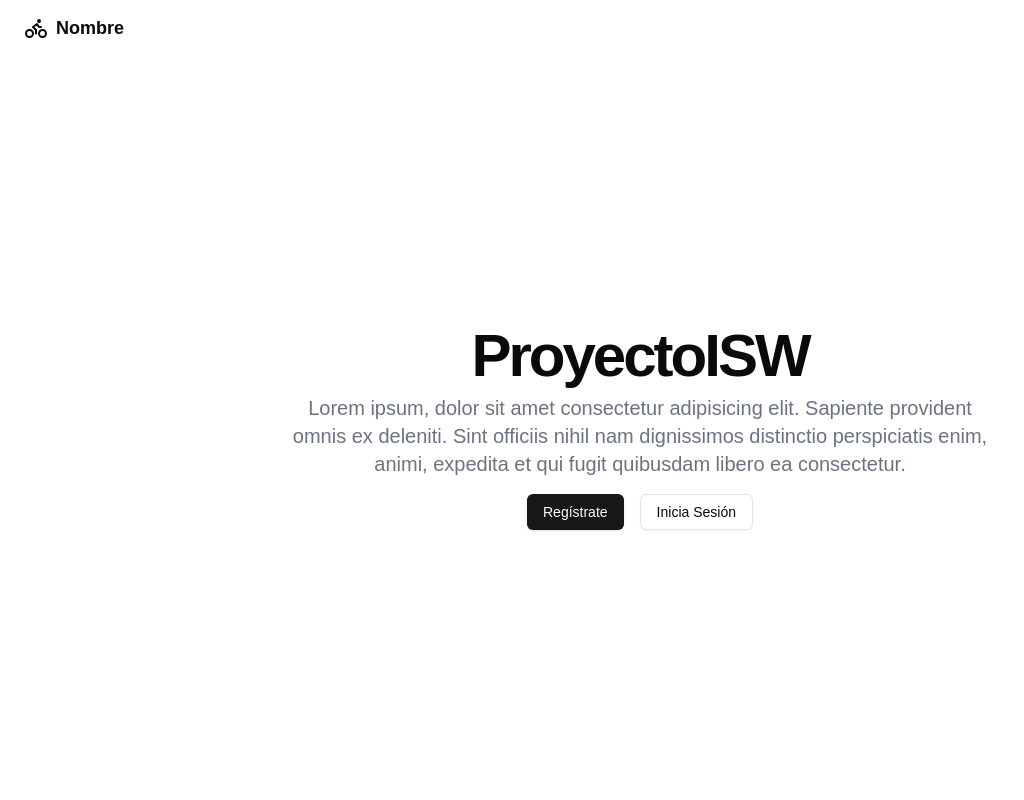
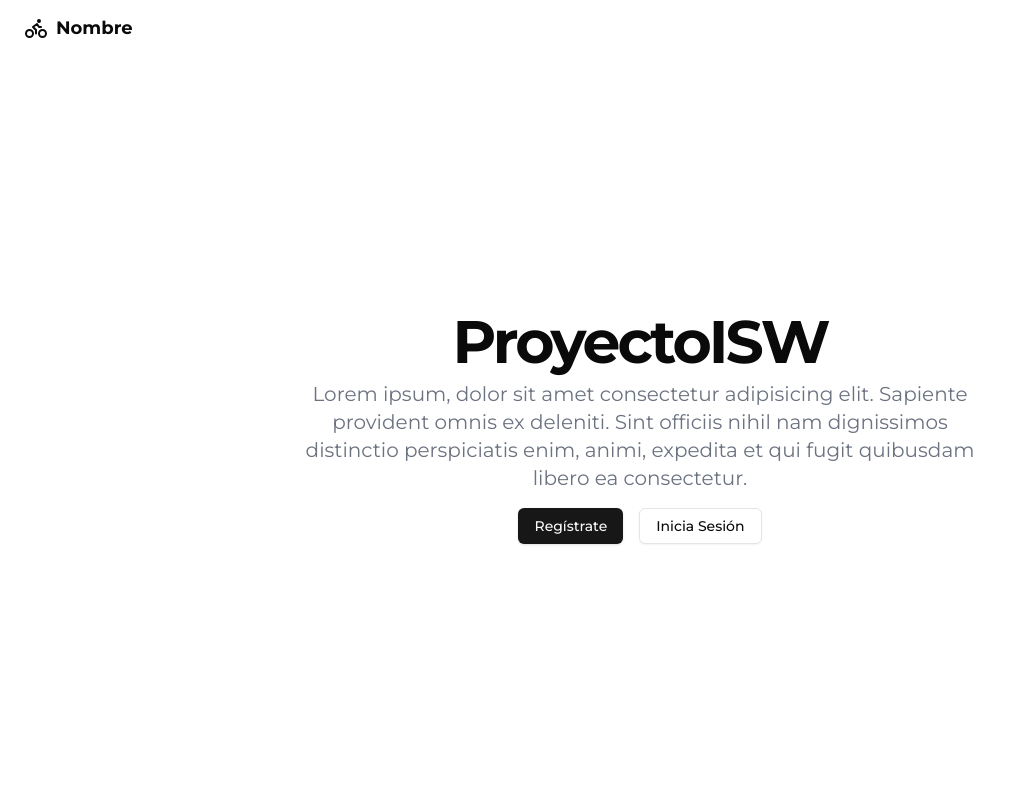
Before and after one commit to clikzz/Proyecto-ISW, a Next.js app in the folder frontend/: page / in a window 1280 px wide. Shown: the top 800 px of the page, without its empty margins (0-1024 px from the left). Built offline with nearby package versions, Linux system fonts and the light colour scheme.

Commit message:
Refactor app layout and add font styles

```diff
--- a/frontend/package.json
+++ b/frontend/package.json
@@ -21,6 +21,8 @@
   },
   "devDependencies": {
     "@babel/plugin-proposal-private-property-in-object": "^7.21.11",
+    "@types/node": "22.7.9",
+    "@types/react": "18.3.12",
     "eslint": "^8",
     "eslint-config-next": "15.0.0",
     "postcss": "^8",
--- /dev/null
+++ b/frontend/src/app/_app.jsx
@@ -0,0 +1,9 @@
+import Layout from '../app/layout';
+
+export default function MyApp({ Component, pageProps }) {
+  return (
+    <Layout>
+      <Component {...pageProps} />
+    </Layout>
+  );
+}
--- a/frontend/src/app/globals.css
+++ b/frontend/src/app/globals.css
@@ -3,7 +3,7 @@
 @tailwind utilities;
 
 body {
-  font-family: Arial, Helvetica, sans-serif;
+  font-family: var(--font-sans);
 }
 
 @layer base {
@@ -33,6 +33,7 @@ body {
     --chart-4: 43 74% 66%;
     --chart-5: 27 87% 67%;
     --radius: 0.5rem;
+    --font-sans: var(--font-montserrat);
   }
   .dark {
     --background: 0 0% 3.9%;
--- a/frontend/src/app/layout.js
+++ /dev/null
@@ -1,30 +0,0 @@
-import localFont from "next/font/local";
-import "./globals.css";
-
-const geistSans = localFont({
-  src: "./fonts/GeistVF.woff",
-  variable: "--font-geist-sans",
-  weight: "100 900",
-});
-const geistMono = localFont({
-  src: "./fonts/GeistMonoVF.woff",
-  variable: "--font-geist-mono",
-  weight: "100 900",
-});
-
-export const metadata = {
-  title: "Create Next App",
-  description: "Generated by create next app",
-};
-
-export default function RootLayout({ children }) {
-  return (
-    <html lang="en">
-      <body
-        className={`${geistSans.variable} ${geistMono.variable} antialiased`}
-      >
-        {children}
-      </body>
-    </html>
-  );
-}
--- /dev/null
+++ b/frontend/src/app/layout.jsx
@@ -0,0 +1,21 @@
+import { Montserrat } from 'next/font/google';
+import './globals.css';
+
+const montserrat = Montserrat({
+  subsets: ['latin'],
+  variable: '--font-montserrat',
+  weight: ['100', '200', '300', '400', '500', '600', '700', '800', '900'],
+});
+
+export const metadata = {
+  title: 'Create Next App',
+  description: 'Generated by create next app',
+};
+
+export default function RootLayout({ children }) {
+  return (
+    <html lang="en" className={`${montserrat.variable} font-sans`}>
+      <body className="antialiased">{children}</body>
+    </html>
+  );
+}
--- a/frontend/src/components/ui/card.jsx
+++ b/frontend/src/components/ui/card.jsx
@@ -1,50 +1,65 @@
-import * as React from "react"
+import * as React from 'react';
 
-import { cn } from "@/lib/utils"
+import { cn } from '../../lib/utils';
 
 const Card = React.forwardRef(({ className, ...props }, ref) => (
   <div
     ref={ref}
-    className={cn("rounded-xl border bg-card text-card-foreground shadow", className)}
-    {...props} />
-))
-Card.displayName = "Card"
+    className={cn(
+      'rounded-xl border bg-card text-card-foreground shadow',
+      className
+    )}
+    {...props}
+  />
+));
+Card.displayName = 'Card';
 
 const CardHeader = React.forwardRef(({ className, ...props }, ref) => (
   <div
     ref={ref}
-    className={cn("flex flex-col space-y-1.5 p-6", className)}
-    {...props} />
-))
-CardHeader.displayName = "CardHeader"
+    className={cn('flex flex-col space-y-1.5 p-6', className)}
+    {...props}
+  />
+));
+CardHeader.displayName = 'CardHeader';
 
 const CardTitle = React.forwardRef(({ className, ...props }, ref) => (
   <h3
     ref={ref}
-    className={cn("font-semibold leading-none tracking-tight", className)}
-    {...props} />
-))
-CardTitle.displayName = "CardTitle"
+    className={cn('font-semibold leading-none tracking-tight', className)}
+    {...props}
+  />
+));
+CardTitle.displayName = 'CardTitle';
 
 const CardDescription = React.forwardRef(({ className, ...props }, ref) => (
   <p
     ref={ref}
-    className={cn("text-sm text-muted-foreground", className)}
-    {...props} />
-))
-CardDescription.displayName = "CardDescription"
+    className={cn('text-sm text-muted-foreground', className)}
+    {...props}
+  />
+));
+CardDescription.displayName = 'CardDescription';
 
 const CardContent = React.forwardRef(({ className, ...props }, ref) => (
-  <div ref={ref} className={cn("p-6 pt-0", className)} {...props} />
-))
-CardContent.displayName = "CardContent"
+  <div ref={ref} className={cn('p-6 pt-0', className)} {...props} />
+));
+CardContent.displayName = 'CardContent';
 
 const CardFooter = React.forwardRef(({ className, ...props }, ref) => (
   <div
     ref={ref}
-    className={cn("flex items-center p-6 pt-0", className)}
-    {...props} />
-))
-CardFooter.displayName = "CardFooter"
+    className={cn('flex items-center p-6 pt-0', className)}
+    {...props}
+  />
+));
+CardFooter.displayName = 'CardFooter';
 
-export { Card, CardHeader, CardFooter, CardTitle, CardDescription, CardContent }
+export {
+  Card,
+  CardHeader,
+  CardFooter,
+  CardTitle,
+  CardDescription,
+  CardContent,
+};
```
Also changed, not shown: frontend/src/app/page.jsx (+4 -4 lines), frontend/src/components/ui/button.jsx (+32 -29 lines), frontend/tsconfig.json (added, +35 -0 lines), 1 other file (tests, documents, lock files or other folders).
